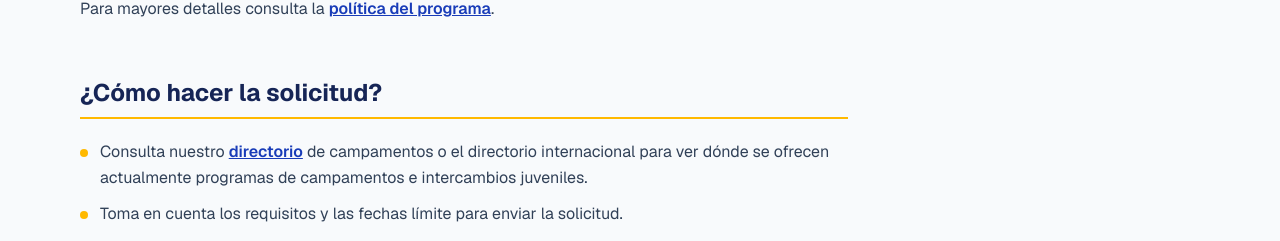
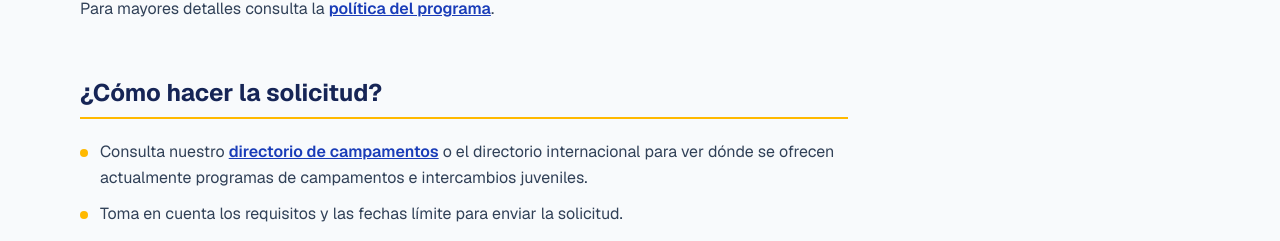
Before and after one commit to jesusrdzlopez/yce-portal, a Next.js app: page /oportunidades in a window 1280 px wide. Shown: the part 1236-1477 px from the top of the page. Built offline with nearby package versions, Linux system fonts and the light colour scheme; no server answers.

Commit message:
Oportunidades: el enlace de directorio de campamentos apunta a la lista de campamentos

```diff
--- a/src/app/oportunidades/page.tsx
+++ b/src/app/oportunidades/page.tsx
@@ -49,9 +49,17 @@ function Lista({ items }: { items: string[] }) {
   );
 }
 
-function Seccion({ titulo, children }: { titulo: string; children: React.ReactNode }) {
+function Seccion({
+  titulo,
+  id,
+  children,
+}: {
+  titulo: string;
+  id?: string;
+  children: React.ReactNode;
+}) {
   return (
-    <section className="mt-14">
+    <section id={id} className="mt-14 scroll-mt-24">
       <h2 className="border-b-2 border-amber-400 pb-2 text-2xl font-bold text-blue-950">{titulo}</h2>
       <div className="mt-5">{children}</div>
     </section>
@@ -129,11 +137,11 @@ export default async function OportunidadesPage() {
                 <span className="mt-2.5 h-2 w-2 shrink-0 rounded-full bg-amber-400" />
                 <span>
                   Consulta nuestro{" "}
-                  <Link href="/directorio" className="font-semibold text-blue-800 underline">
-                    directorio
-                  </Link>{" "}
-                  de campamentos o el directorio internacional para ver dónde se ofrecen actualmente
-                  programas de campamentos e intercambios juveniles.
+                  <a href="#lista-de-campamentos" className="font-semibold text-blue-800 underline">
+                    directorio de campamentos
+                  </a>{" "}
+                  o el directorio internacional para ver dónde se ofrecen actualmente programas de
+                  campamentos e intercambios juveniles.
                 </span>
               </li>
               {PASOS_SOLICITUD.map((paso) => (
@@ -146,7 +154,7 @@ export default async function OportunidadesPage() {
           </Seccion>
         </div>
 
-        <Seccion titulo="Lista de campamentos">
+        <Seccion titulo="Lista de campamentos" id="lista-de-campamentos">
           {campamentos && campamentos.length > 0 ? (
             <TablaCampamentos
               columnas={COLUMNAS.map(({ clave, etiqueta }) => ({ clave, etiqueta }))}
```
